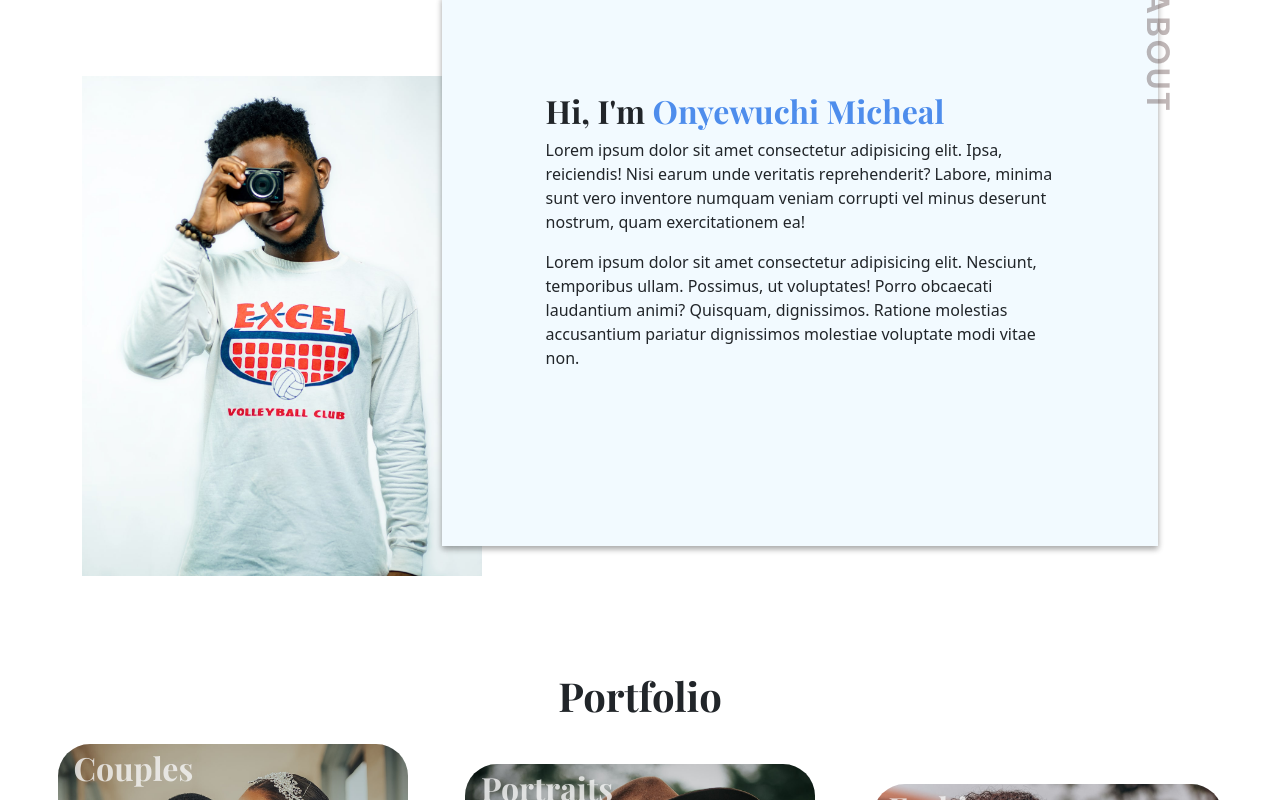
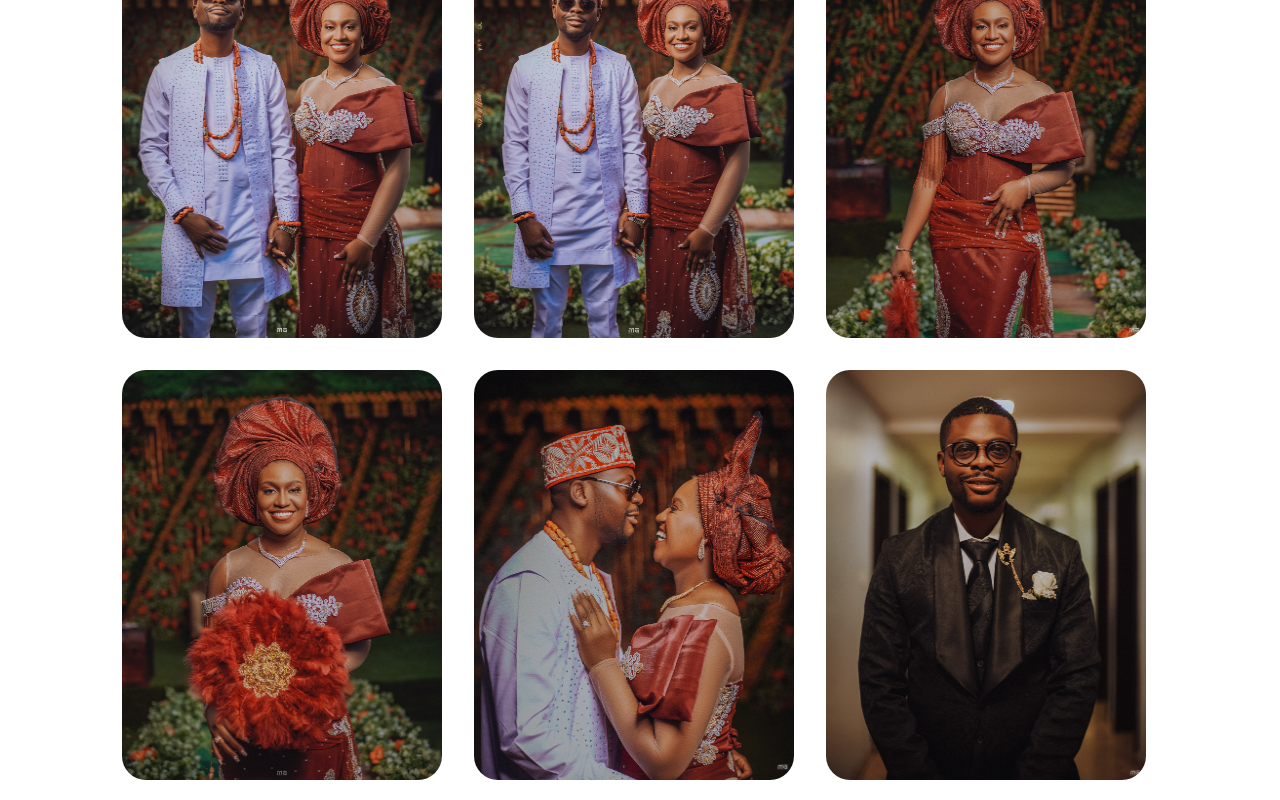
Before and after one commit to Thelordgreat/Milliegraphy, a React (Create React App) app: page /couples in a window 1280 px wide. Shown: the part 1160-1960 px from the top of the page. Built offline with nearby package versions, Linux system fonts and the light colour scheme.

Commit message:
minor changes

```diff
--- a/src/App.js
+++ b/src/App.js
@@ -1,32 +1,24 @@
 import React from "react";
-import { BrowserRouter, Routes, Route } from "react-router-dom";
-import About from "./Components/About/About";
-import Contact from "./Components/Contact/Contact";
-import Header from "./Components/Header/Header";
 import Nav from "./Components/NavBar/Nav";
-// import Couples from "./Components/Portfolio/Couples/Couples";
-// import Fashion from "./Components/Portfolio/Fashion/Fashion";
-import Portfolio from "./Components/Portfolio/Portfolio";
-// import Portraits from "./Components/Portfolio/Portraits/Portraits";
-import Reviews from "./Components/Reviews/Reviews";
+import { BrowserRouter as Router, Routes, Route } from "react-router-dom";
+import Couples from "./Components/Portfolio/Couples/Couples";
+import Fashion from "./Components/Portfolio/Fashion/Fashion";
+import Portraits from "./Components/Portfolio/Portraits/Portraits";
+import Home from "./Pages/Home";
 
 const App = () => {
   return (
     <>
-      <BrowserRouter>
+      <Router>
         <Nav />
-        <Header />
-        <About />
-        <Portfolio />
-        <Reviews />
-        <Contact />
 
-        {/* <Routes>
-          <Route path="/fashion" exact element={<Fashion />} />
-          <Route path="/portraits" exact element={<Portraits />} />
-          <Route path="/couples" exact element={<Couples />} />
-        </Routes>  */}
-      </BrowserRouter>
+        <Routes>
+          <Route exact path="/" element={<Home />} />
+          <Route exact path="/fashion" element={<Fashion />} />
+          <Route exact path="/portraits" element={<Portraits />} />
+          <Route exact path="/couples" element={<Couples />} />
+        </Routes>
+      </Router>
     </>
   );
 };
--- a/src/Components/About/About.css
+++ b/src/Components/About/About.css
@@ -15,19 +15,19 @@
   height: 550px;
   box-shadow: rgba(0, 0, 0, 0.16) 0px 3px 6px, rgba(0, 0, 0, 0.23) 0px 3px 6px;
   transform: translateX(-40px);
+  align-items: center;
 }
 
 .about__text__box img {
   float: right;
-  transform: translateX(12px);
-  margin-top: -5px;
+  margin: 1rem;
 }
 
 .about__text__box .about__text {
   margin: 4rem auto;
   width: 80%;
-  align-items: center;
   padding: 2rem;
+  line-height: 2;
 }
 
 .about__text__box .about__text h2 span {
@@ -56,6 +56,7 @@
     width: 100%;
     margin-top: 1rem;
     padding: 15px;
+    line-height: 1.5;
   }
 
   .about__text__box .about__text h2 {
@@ -66,5 +67,18 @@
   .about__text__box img {
     opacity: 0.6;
     width: 20px;
+    transform: translateX(22px);
+    margin-top: -5px;
   }
 }
+
+@media (max-width: 420px){
+  .about.container {
+    width: 100%;
+  }
+
+  .about__text__box .about__text{
+    margin-top: 0.5;
+    line-height: 1.4;
+  }
+}
--- a/src/Components/About/About.js
+++ b/src/Components/About/About.js
@@ -15,8 +15,8 @@ const About = () => {
   return (
     <div className="about container" id="about">
       <motion.div
-        whileInView={{ x: 0, opacity: 1 }}
-        initial={{ x: 80, opacity: 0.5 }}
+        whileInView={{ x: 0, opacity: 1, position: "relative" }}
+        initial={{ x: 80, opacity: 0.5, position: "absolute" }}
         transition={{ type: "tween", duration: 1.5 }}
       >
         <img src={Mypic} alt="Milliegraphy" className="my_pic" />
--- a/src/Components/Contact/Contact.css
+++ b/src/Components/Contact/Contact.css
@@ -18,6 +18,7 @@
 .section1 img.elipse {
   transform: translateX(-198px);
   margin-bottom: -3rem;
+  position: relative;
 }
 
 .section1 input {
@@ -59,6 +60,7 @@ form a {
   border-radius: 50px;
   align-items: center;
   box-shadow: rgba(99, 99, 99, 0.2) 0px 2px 8px 0px;
+  visibility: hidden;
 }
 
 @media (max-width: 768px) {
--- a/src/Components/Contact/Contact.js
+++ b/src/Components/Contact/Contact.js
@@ -24,7 +24,7 @@ const Contact = () => {
           <br />
           <input type="text" placeholder="Message" className="message" />
 
-          <a href="#">Message me!</a>
+          {/* <a href="/">Message me!</a> */}
         </form>
 
         <img src={group8} alt="" className="elipse" />
--- a/src/Components/Portfolio/Couples/Couples.css
+++ b/src/Components/Portfolio/Couples/Couples.css
@@ -1,11 +1,28 @@
-.couples.container h2{
+.couples__container {
+  max-width: 1440px;
+  margin: auto;
+}
+
+.couples__container h2 {
   text-align: center;
   margin: 2rem 0;
 }
 
-.images__container img{
+.couples__container .images__container {
+  max-width: 1100px;
+  margin: auto;
+  padding: 1rem;
+}
+
+.images__container img {
   width: 320px;
   height: 410px;
   border-radius: 1.5rem;
   margin: 1rem;
 }
+
+@media (max-width: 768px) {
+  .images__container img {
+    width: 350px;
+  }
+}
--- a/src/Components/Portfolio/Couples/Couples.js
+++ b/src/Components/Portfolio/Couples/Couples.js
@@ -27,7 +27,7 @@ import Pic8 from '../../../Assets/pic8-min.jpg';
 
 const Couples = () => {
   return (
-    <div className="couples container">
+    <div className="couples__container">
       <h2>Couples Gallery</h2>
 
       <div className="images__container">
--- a/src/Components/Portfolio/Portfolio.css
+++ b/src/Components/Portfolio/Portfolio.css
@@ -64,7 +64,6 @@
   .Portfolio__container {
     width: 100%;
     padding: 0;
-
   }
 
   .Portfolio__container .images {
--- a/src/Components/Portfolio/Portfolio.js
+++ b/src/Components/Portfolio/Portfolio.js
@@ -4,7 +4,7 @@ import { useNavigate } from "react-router-dom";
 import { motion } from "framer-motion";
 
 const Portfolio = () => {
-  const navigate = useNavigate();
+  let navigate = useNavigate();
 
   return (
     <div className="Portfolio__container" id="portfolio">
--- /dev/null
+++ b/src/Pages/Home.js
@@ -0,0 +1,20 @@
+import React from 'react'
+import About from '../Components/About/About'
+import Contact from '../Components/Contact/Contact'
+import Header from '../Components/Header/Header'
+import Portfolio from '../Components/Portfolio/Portfolio'
+import Reviews from '../Components/Reviews/Reviews'
+
+const Home = () => {
+  return (
+    <div>
+        <Header />
+        <About />
+        <Portfolio />
+        <Reviews />
+        <Contact />
+    </div>
+  )
+}
+
+export default Home
```
Lines whose indentation alone changed are shown as unchanged.
